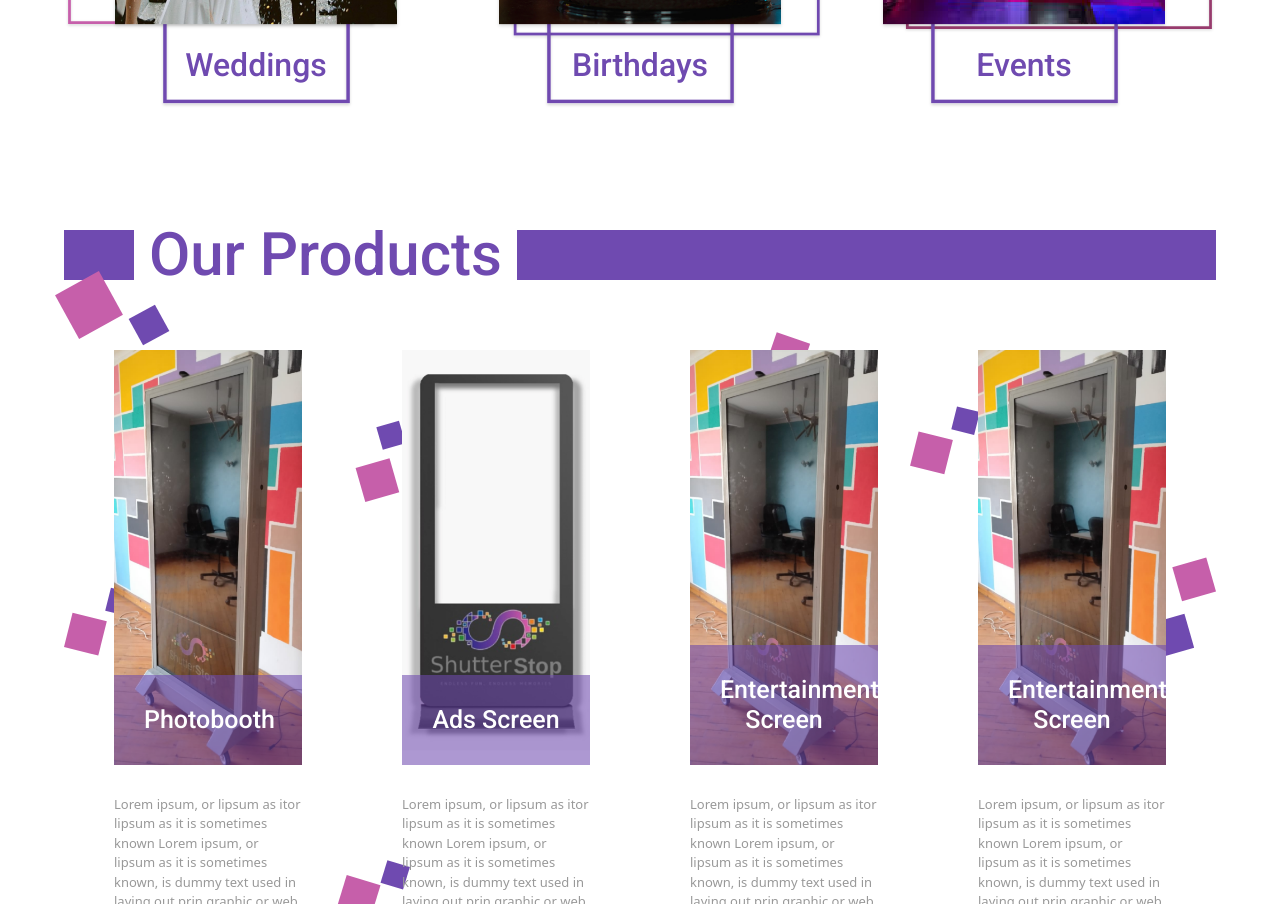
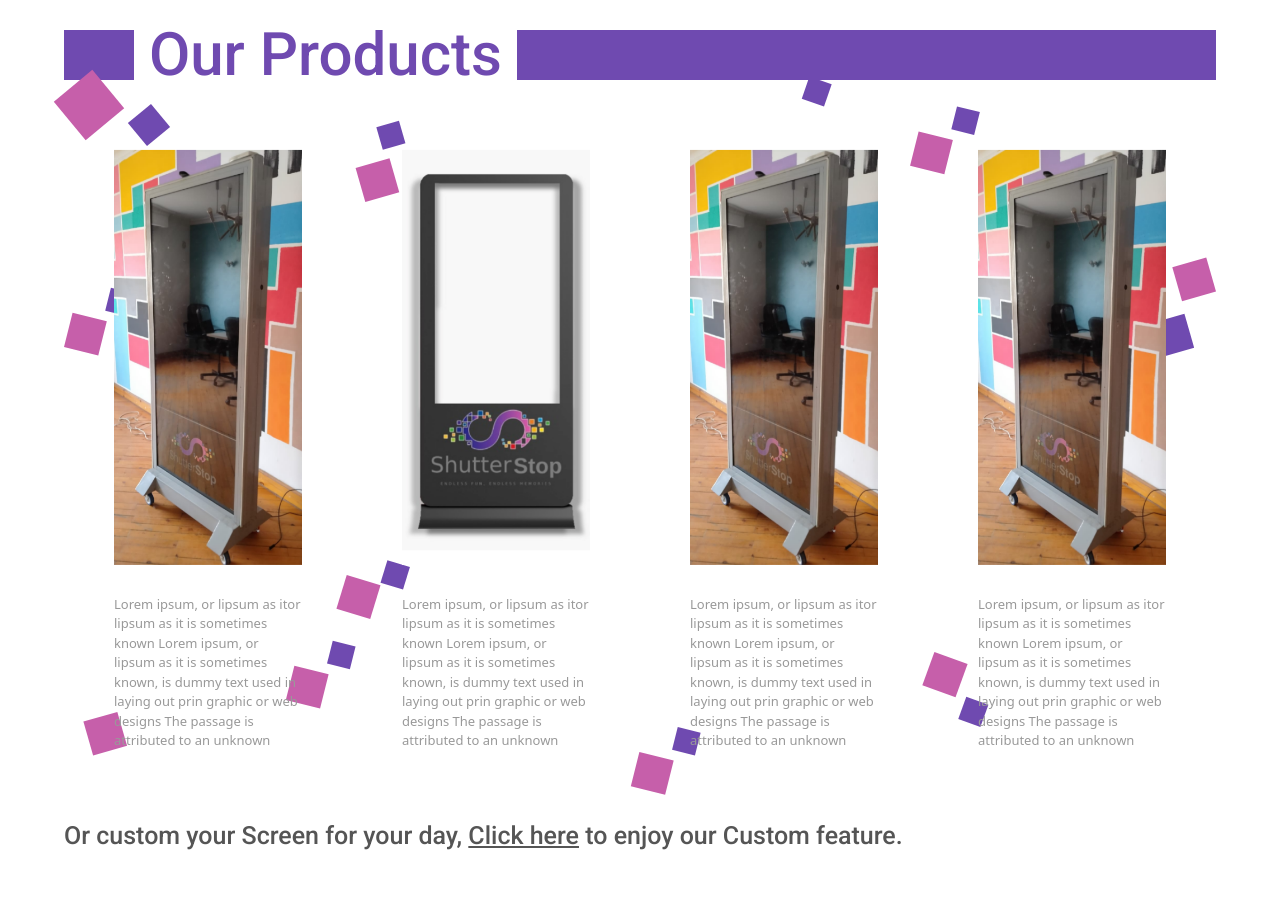
Before and after one commit to FatmHammam/Shutter-Stop, a React (Create React App) app: page / in a window 1280 px wide. Shown: the part 2395-3299 px from the top of the page. Built offline with nearby package versions, Linux system fonts and the light colour scheme.

Commit message:
Small improvements

```diff
--- a/src/Components/AboutUs.module.scss
+++ b/src/Components/AboutUs.module.scss
@@ -1,5 +1,6 @@
 .background {
-  padding: 150px 0;
+  padding: 100px 0;
+  margin-bottom: 50px;
   background-size: cover;
   background-repeat: no-repeat;
   background-position: center;
@@ -15,9 +16,7 @@
   background-repeat: no-repeat;
   background-size: contain;
   background-position: center;
-  margin-top: 50px;
   justify-content: center;
-  margin-bottom: 100px;
   font-weight: 500;
   padding: 100px 0;
   font-family: 'Roboto', sans-serif;
--- a/src/Components/Clients.js
+++ b/src/Components/Clients.js
@@ -29,13 +29,7 @@ function Clients() {
         <Photo src={nfr} />,
         <Photo src={homy} />,
         <Photo src={summit1} />,
-        <Photo src={homeTown} />,
-        <Photo src={homeTown} />,
-        <Photo src={geekCampus} />,
-        <Photo src={nfr} />,
-        <Photo src={homy} />,
         <Photo src={summit2} />,
-        <Photo src={homeTown} />,
       ]}
     />
   );
--- a/src/Components/Footer.js
+++ b/src/Components/Footer.js
@@ -60,21 +60,15 @@ function Footer() {
         <div className={styles.circle}>
           <FontAwesomeIcon icon={faInstagram} color={"#672649"} />
         </div>
-        <div className={styles.circle}>
-          <FontAwesomeIcon icon={faYoutube} color={"#672649"} />
-        </div>
-        <div className={styles.circle}>
-          <FontAwesomeIcon icon={faTwitter} color={"#672649"} />
-        </div>
-        <div className={styles.circle}>
-          <FontAwesomeIcon icon={faSnapchat} color={"#672649"} />
-        </div>
-        <div className={styles.circle}>
-          <FontAwesomeIcon icon={faTiktok} color={"#672649"} />
-        </div>
       </div>
       <div className={styles.copyRights}>
-        <p>{t("right_reserved")}</p>
+        <p>
+          {t("right_reserved_left")}
+          <a href="https://pentavalue.com/en" target="_blank">
+            {t("right_reserved_company_name")}
+          </a>
+          {t("right_reserved_right")}
+        </p>
       </div>
     </div>
   );
--- a/src/Components/Footer.module.scss
+++ b/src/Components/Footer.module.scss
@@ -16,19 +16,19 @@
   }
 
   .links {
-    width: 50%;
+    width: 80%;
     display: flex;
     align-items: center;
-    justify-content: flex-start;
-    flex-wrap: wrap;
+    justify-content: flex-end;
 
     @media (max-width: 992px) {
       width: 90%;
+      flex-wrap: wrap;
       justify-content: center;
     }
 
     .features {
-      width: 200px;
+      cursor: pointer;
       padding: 30px;
 
       @media (max-width: 992px) {
@@ -68,6 +68,7 @@
     .circle {
       width: 40px;
       height: 40px;
+      cursor: pointer;
       border: solid 1px #672649;
       border-radius: 50%;
       padding: 20px;
@@ -75,6 +76,29 @@
       display: flex;
       align-items: center;
       justify-content: center;
+      transition: all 0.3s ease-in-out;
+
+      svg {
+        transition: all 0.3s ease-in-out;
+      }
+
+      &:hover {
+        border-color: #1877f2;
+        transform: scale(1.05);
+
+        svg {
+          color: #1877f2;
+        }
+
+
+        &:nth-child(2) {
+          border-color: #c13584;
+
+          svg {
+            color: #c13584;
+          }
+        }
+      }
     }
   }
 
@@ -90,5 +114,10 @@
       margin-top: 5px;
       font-weight: 500;
     }
+
+    a {
+      color: #fff;
+      text-decoration: none;
+    }
   }
 }
--- a/src/Components/Products.js
+++ b/src/Components/Products.js
@@ -13,9 +13,10 @@ const lorem =
 function Products() {
   const { t } = useTranslation();
   return (
+    <>
       <Template
         background={small_squares_background}
-      itemsContainerStyle={{ marginTop: 50, paddingBottom: 250 }}
+        itemsContainerStyle={{ marginTop: 50, marginBottom: 50 }}
         itemStyle={{
           width:
             window.innerWidth > 992
@@ -41,19 +42,44 @@ function Products() {
             description={lorem}
             name={t("photobooth")}
           />,
-        <ProductsInfo name={t("ads")} photo={adsScreen} description={lorem} />,
           <ProductsInfo
-          photo={photoBooth}
+            name={t("ads")}
+            photo={adsScreen}
             description={lorem}
-          name={t("entertainment")}
           />,
           <ProductsInfo
             photo={photoBooth}
             description={lorem}
-          name={t("entertainment")}
+            name={t("weddingScreen")}
+          />,
+          <ProductsInfo
+            photo={photoBooth}
+            description={lorem}
+            name={t("restaurants")}
           />,
         ]}
       />
+      <p
+        style={{
+          width: "90%",
+          fontSize: 25,
+          color: "#555",
+          margin: "auto",
+          fontWeight: 500,
+          marginBottom: 50,
+          fontFamily: "Roboto",
+        }}
+      >
+        {t("custom_left")}
+        <a
+          style={{ cursor: "pointer", textDecoration: 'underline' }}
+          onClick={() => (window.location = "/products")}
+        >
+          {t("custom_click_here")}
+        </a>
+        {t("custom_right")}
+      </p>
+    </>
   );
 }
 
--- a/src/Components/ProductsInfo.js
+++ b/src/Components/ProductsInfo.js
@@ -2,7 +2,10 @@ import styles from "./ProductsInfo.module.scss";
 
 function ProductsInfo({ photo, name, description }) {
   return (
-    <div className={styles.container}>
+    <div
+      className={styles.container}
+      onClick={() => (window.location = "/products")}
+    >
       <div style={{ position: "relative" }}>
         <img src={photo} style={{ width: "100%" }} />
         <h3 className={styles.name}>{name}</h3>
--- a/src/Components/ProductsInfo.module.scss
+++ b/src/Components/ProductsInfo.module.scss
@@ -1,10 +1,17 @@
 .container {
+  cursor: pointer;
+
+  &:hover .name {
+    opacity: 1;
+  }
+
   @media (max-width: 992px) {
     margin-bottom: 50px;
   }
 }
 
 .name {
+  opacity: 0;
   width: 100%;
   font-size: 25px;
   color: #fff;
@@ -16,6 +23,7 @@
   margin-bottom: 0;
   font-family: 'Roboto', sans-serif;
   font-weight: 500;
+  transition: opacity 0.4s ease-in-out;
 }
 
 .description {
--- a/src/Components/ServicesDetails.js
+++ b/src/Components/ServicesDetails.js
@@ -2,7 +2,10 @@ import styles from "./ServicesDetails.module.scss";
 
 function ServicesDetails({ photo, text }) {
   return (
-    <div className={styles.container}>
+    <div
+      className={styles.container}
+      onClick={() => (window.location = "/services")}
+    >
       <img src={photo} alt="" />
       <h2>{text}</h2>
     </div>
--- a/src/Components/ServicesDetails.module.scss
+++ b/src/Components/ServicesDetails.module.scss
@@ -1,5 +1,6 @@
 .container {
   display: flex;
+  cursor: pointer;
   flex-direction: column;
   align-items: center;
   justify-content: center;
--- a/src/Strings/en.js
+++ b/src/Strings/en.js
@@ -39,8 +39,12 @@ module.exports = {
   our_products: "Our Products",
   photobooth: "Photobooth",
   ads: "Ads Screen",
-  entertainment: "Entertainment Screen",
-  smart_survey:"Smart Survey",
+  weddingScreen: "Wedding Screen",
+  restaurants: "Restaurants mini",
+  custom_left: "Or custom your Screen for your day, ",
+  custom_click_here: "Click here",
+  custom_right: " to enjoy our Custom feature.",
+  smart_survey: "Smart Survey",
   live_streaming: "Live streaming",
   spin_and_win: "Spin and win",
   interactive_ads: "Interactive ads",
@@ -51,7 +55,9 @@ module.exports = {
   features: "Features",
   wedding: "Wedding",
   social: "Social",
-  right_reserved: "All right reserved to PentaValue (C) 2021",
+  right_reserved_left: "All right reserved to ",
+  right_reserved_right: " (C) 2021",
+  right_reserved_company_name: "PentaValue",
   portofolio: "Portofolio",
   products: "PRODUCTS",
   output: "Output",
```
Lines whose indentation alone changed are shown as unchanged.
